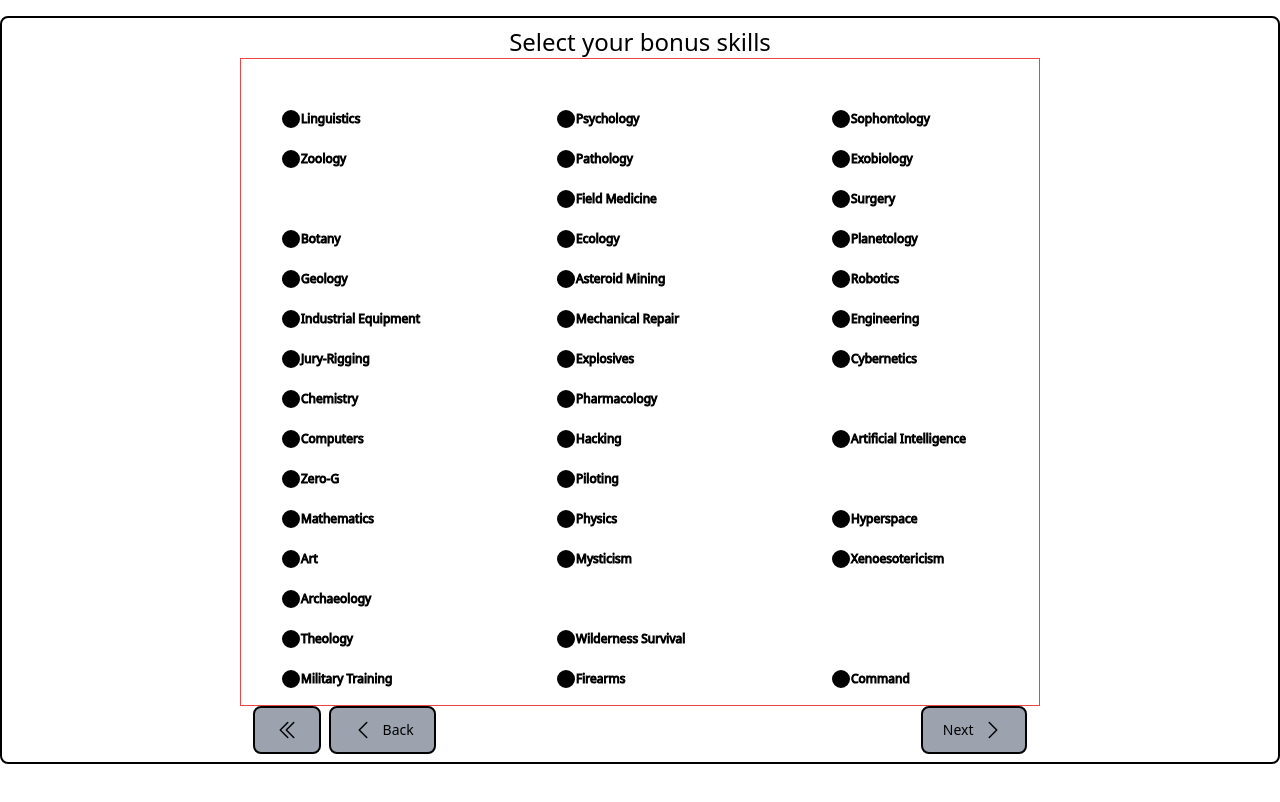
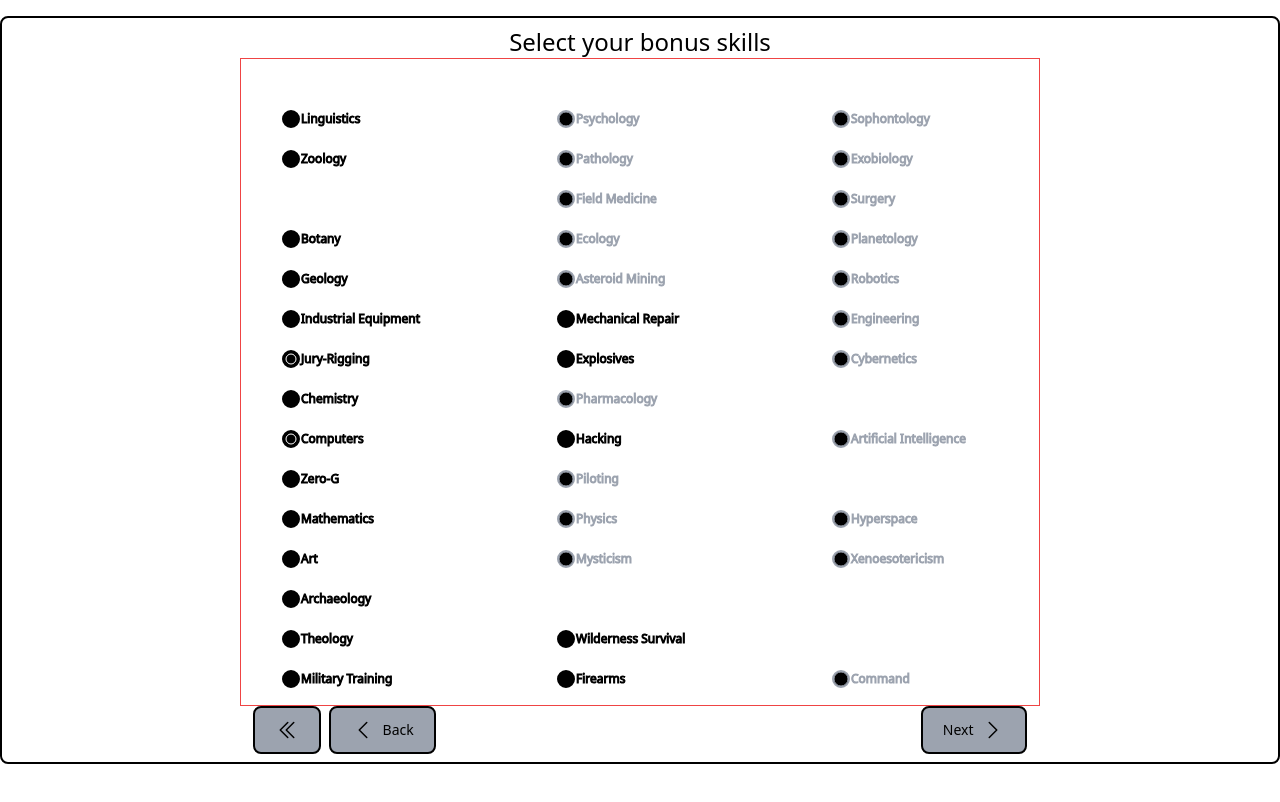
Before and after one commit to JudgeSansDredd/mothership-assistant, a React (Vite) app: page /create in a window 1280 px wide. Shown: the top 802 px of the page. Built offline with nearby package versions, Linux system fonts and the light colour scheme.

Commit message:
skills: Calculates selectability of skill based on prereqs

```diff
--- a/src/Components/PageComponents/skillSelection.tsx
+++ b/src/Components/PageComponents/skillSelection.tsx
@@ -5,6 +5,9 @@ import SkillWaypoint from "../skillWaypoint";
 export default function SkillSelection() {
   const characterClass = useAppSelector(
     (state) => state.character.characterClass
+  );
+  const selectedSkills = useAppSelector(
+    (state) => state.character.selectedSkills
   );
   if (!characterClass) return <div>Character class not selected</div>;
   const characterSkills = characterClasses.filter(
@@ -22,11 +25,20 @@ export default function SkillSelection() {
       >
         {skills.map((skill) => {
           const skillGranted = granted?.includes(skill.name) || false;
+          const selected = selectedSkills.includes(skill.name);
+          const preReqSatisfied = skill.prerequisites
+            ? skill.prerequisites.some((prereq) =>
+                selectedSkills.includes(prereq)
+              ) ||
+              skill.prerequisites.some((prereq) => granted?.includes(prereq))
+            : true;
           return (
             <SkillWaypoint
               key={skill.name}
               skill={skill}
               granted={skillGranted}
+              selected={selected}
+              preReqSatisfied={preReqSatisfied}
             />
           );
         })}
--- a/src/Components/skillWaypoint.tsx
+++ b/src/Components/skillWaypoint.tsx
@@ -3,11 +3,12 @@ import { SkillType } from "../Utils/types";
 interface PropType {
   skill: SkillType;
   granted: boolean;
+  selected: boolean;
+  preReqSatisfied: boolean;
 }
 
 export default function SkillWaypoint(props: PropType) {
-  const { skill, granted } = props;
-  const selected = false;
+  const { skill, granted, selected, preReqSatisfied } = props;
   const Y_SPACING = 40;
   const X_SPACING = 275;
   const yPosition = 60 + Y_SPACING * (skill.y ?? -10);
@@ -20,15 +21,23 @@ export default function SkillWaypoint(props: PropType) {
   } else if (selected) {
     innerCircleClass =
       "stroke-1 stroke-white dark:stroke-black fill-black dark:fill-white";
+  } else if (preReqSatisfied) {
+    innerCircleClass = "stroke-1 stroke-black dark:stroke-white";
   } else {
-    innerCircleClass = "stroke-1 stroke-black dark:stroke-white";
+    innerCircleClass = "stroke-1 stroke-gray-400 dark:stroke-gray-600";
   }
+
+  const unselectable = !granted && !selected && !preReqSatisfied;
 
   return (
     <>
       {/* Outer circle */}
       <circle
-        className="stroke-2 stroke-black dark:stroke-white"
+        className={`stroke-2 ${
+          unselectable
+            ? "stroke-gray-400 dark:stroke-gray-600"
+            : "stroke-black dark:stroke-white"
+        }`}
         cx={xPosition}
         cy={yPosition}
         r={8}
@@ -47,7 +56,11 @@ export default function SkillWaypoint(props: PropType) {
         dominantBaseline="middle"
         fontSize={12}
         fill="black"
-        className="stroke-black fill-black dark:stroke-white dark:fill-white capitalize"
+        className={`${
+          unselectable
+            ? "stroke-gray-400 dark:stroke-gray-600 fill-gray-400 dark:fill-gray-600"
+            : "stroke-black fill-black dark:stroke-white dark:fill-white"
+        } capitalize`}
       >
         {skill.name}
       </text>
--- a/src/Store/Slices/characterSlice.ts
+++ b/src/Store/Slices/characterSlice.ts
@@ -24,6 +24,7 @@ const initialState: CharacterType = {
   },
   statModifierChosen: null,
   characterClass: "marine",
+  selectedSkills: ["computers", "jury-rigging"],
 };
 
 // const initialState: CharacterType = {
@@ -43,6 +44,7 @@ const initialState: CharacterType = {
 //   },
 //   statModifierChosen: null,
 //   characterClass: null,
+// selectedSkills: [],
 // };
 
 export const characterSlice = createSlice({
--- a/src/Utils/types.ts
+++ b/src/Utils/types.ts
@@ -39,6 +39,9 @@ export interface CharacterType {
   saves: SaveArrayType;
   statModifierChosen: StatType | null;
   characterClass: CharacterClassName | null;
+  selectedSkills: Array<
+    TrainedSkillNameType | ExpertSkillNameType | MasterSkillNameType
+  >;
 }
 export type TrainedSkillNameType = (typeof trainedSkillNames)[number];
 export type ExpertSkillNameType = (typeof expertSkillNames)[number];
```
